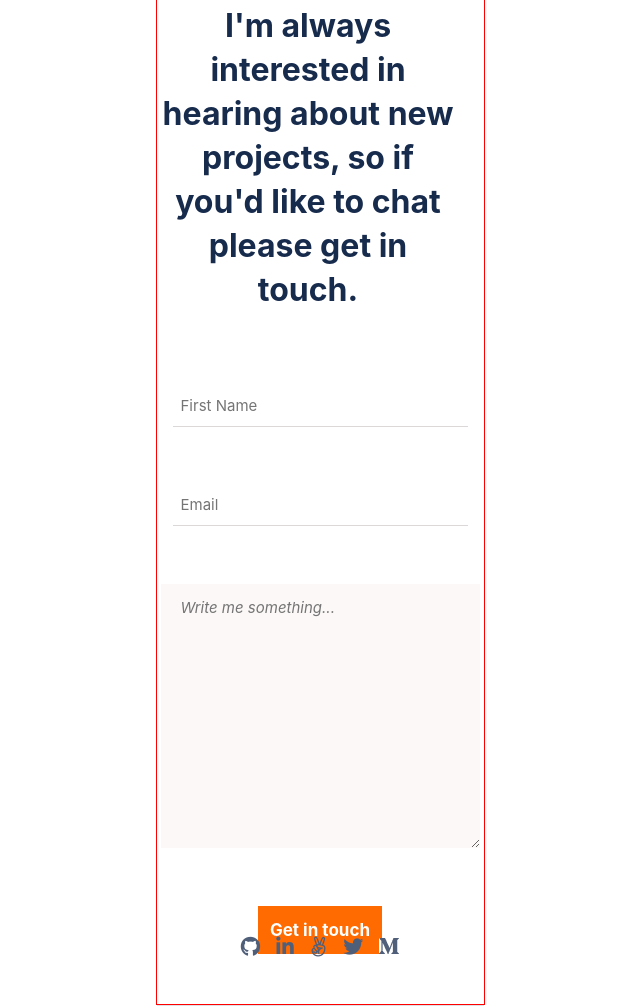
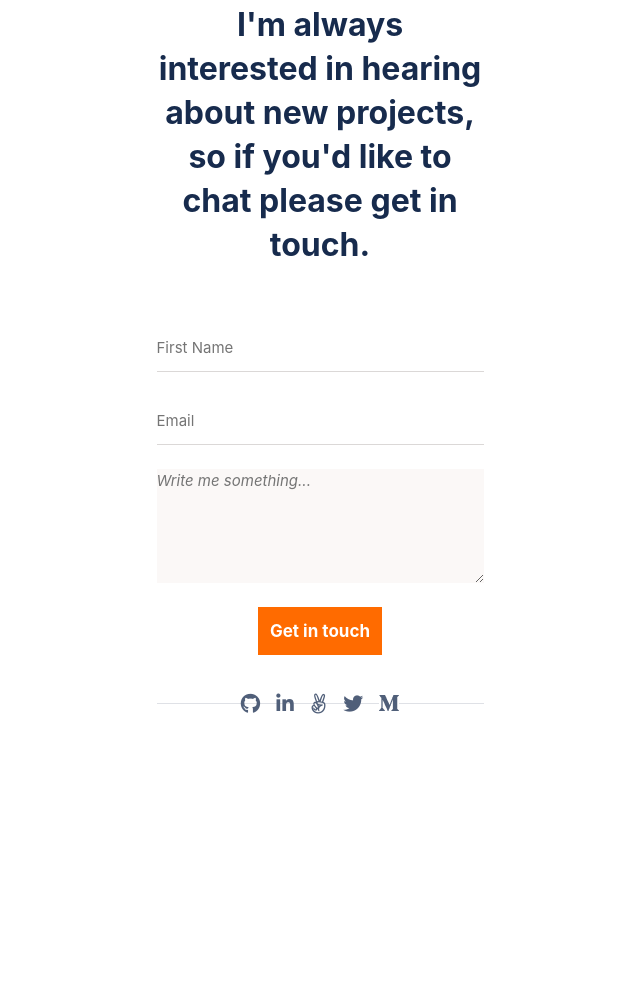
Before and after one commit to Mahdi-Niazi/Portfolio_Mobile_Setup, a website: page index.html in a window 1280 px wide. Shown: the part 5791-6797 px from the top of the page, without its empty margins (320-960 px from the left). After the commit the page ends 6566 px from the top, so only its background shows below. Drawn offline with Linux system fonts and the light colour scheme.

Commit message:
Update CSS file

```diff
--- a/style.css
+++ b/style.css
@@ -3,6 +3,12 @@
 * {
   margin: 0;
   padding: 0;
+}
+body{
+  display: flex;
+  flex-direction: column;
+  align-items: center;
+  justify-content: space-between;
 }
 /*---- Header Section ---- */
 header{
@@ -413,15 +419,22 @@ header{
 .form-section {
   display: flex;
   flex-direction: column;
-  justify-content: center;
+  justify-content: space-between;
   align-items: center;
+
+  margin-top: 69px;
+  width: 375px;
+  height: 700px;
 }
 
 .form_upper {
+   display: flex;
+  flex-direction: column;
   width: 327px;
   justify-content: center;
+  gap: 58px;
   align-items: center;
-  border: 1px solid red;
+
 }
 
 .form_upper > h2 {
@@ -432,19 +445,23 @@ header{
   line-height: 44px;
   text-align: center;
   color: #172b4d;
-  margin: 69px 24px 24px 0px;
+  width: 327px;
+  height: 262px;
+  overflow-wrap: break-word;
+
 }
 
 .contact_form {
-  display: flex;
+   display: flex;
   flex-direction: column;
   align-items: center;
-  padding: 50px 24px;
-  gap: 58px;
+  padding: 0 24px;
+  gap: 24px;
 }
 
 .contact_form input {
-  width: 100%;
+  width: 327px;
+  height: 48px;
   font-family: 'Inter', sans-serif;
   font-style: normal;
   font-weight: 400;
@@ -452,11 +469,12 @@ header{
   line-height: 24px;
   border: none;
   border-bottom: 1px solid #dbd8d7;
-  padding: 8px;
+
 }
 
 textarea {
-  width: 100%;
+  width: 327px;
+  height: 114px;
   border: none;
   background-color: #fbf8f7;
   font-family: 'Inter', sans-serif;
@@ -464,7 +482,7 @@ textarea {
   font-weight: 400;
   font-size: 15px;
   line-height: 24px;
-  padding: 12px 20px;
+
 }
 
 .sub-btn {
@@ -505,6 +523,16 @@ textarea {
 }
 
 .footer {
+  width: 375px;
+  height: 72px;
+  display: flex;
+  flex-direction: column;
+  justify-content: center;
+  align-items: center;
+}
+.f_contact{
+  width: 375px;
+  height: 72px;
   display: flex;
   flex-direction: column;
   justify-content: center;
```
